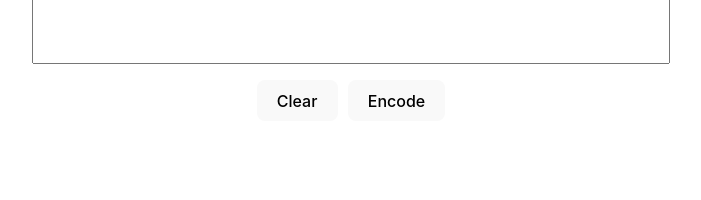
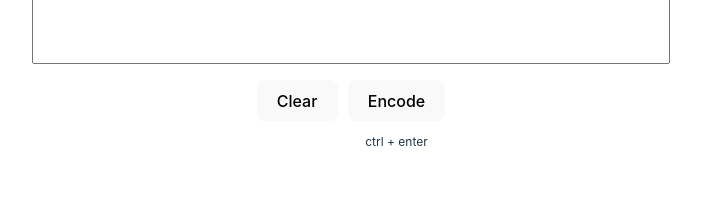
Before and after one commit to teykamp/character-scrambler, a React (Vite) app: page / in a window 1280 px wide. Shown: the part 693-893 px from the top of the page, without its empty margins (289-990 px from the left). Built offline with nearby package versions, Linux system fonts and the light colour scheme.

Commit message:
add hint

```diff
--- a/src/components/UserInput.tsx
+++ b/src/components/UserInput.tsx
@@ -44,18 +44,25 @@ const UserInput: React.FC<Props> = ({ setTextToEncode }) => {
         justifyContent: 'center',
         gap: '10px',
       }}>
+        <div>
           <button
             onClick={handleClearClick}
             style={{
               marginTop: '10px',
             }}
           >Clear</button>
+        </div>
+        <div>
           <button
             onClick={handleEncodeClick}
             style={{
               marginTop: '10px',
             }}
           >Encode</button>
+          <p style={{
+            fontSize: '12px'
+          }}>ctrl + enter</p>
+        </div>
       </div>
     </div>
   )
```
Lines whose indentation alone changed are shown as unchanged.
